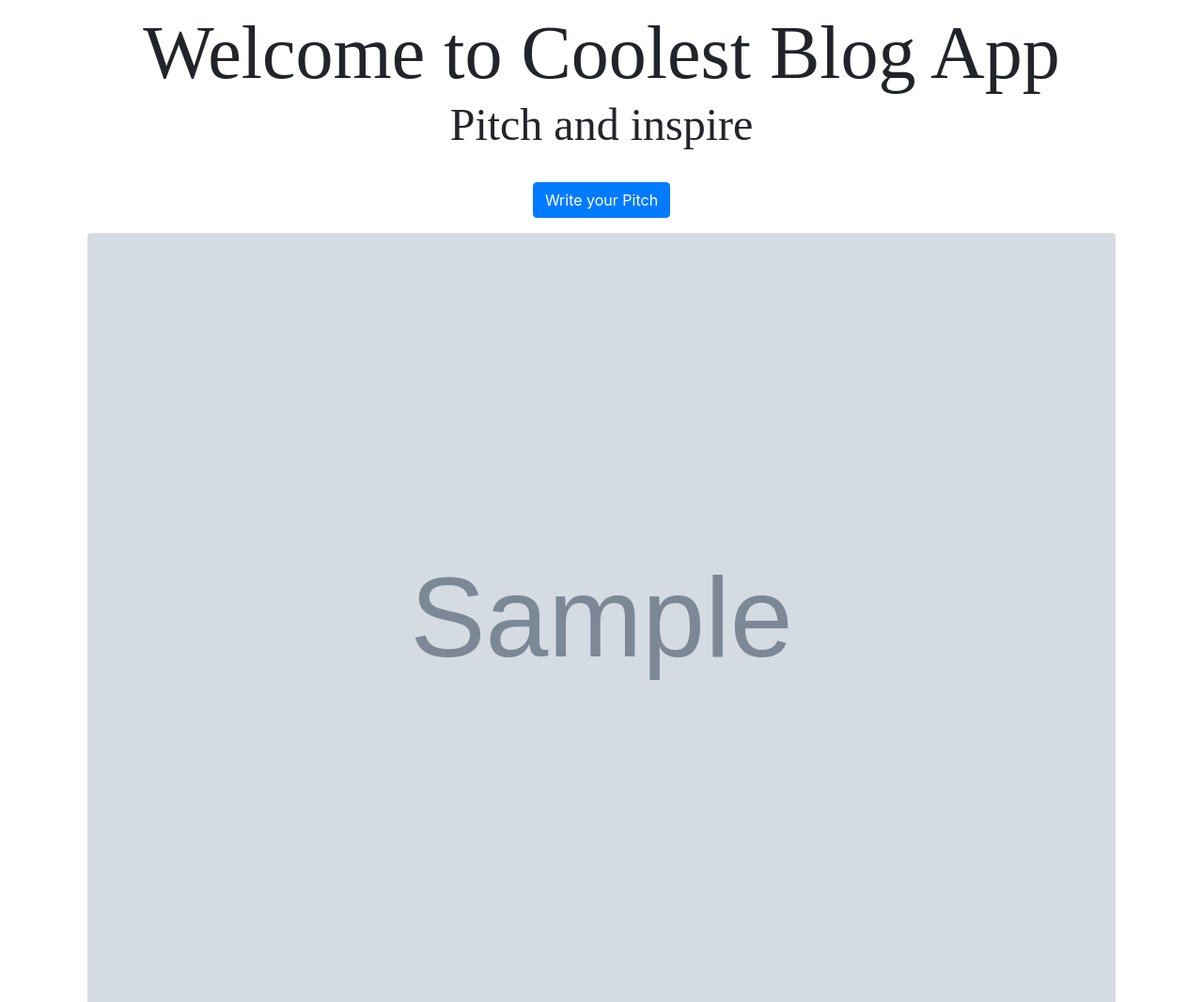
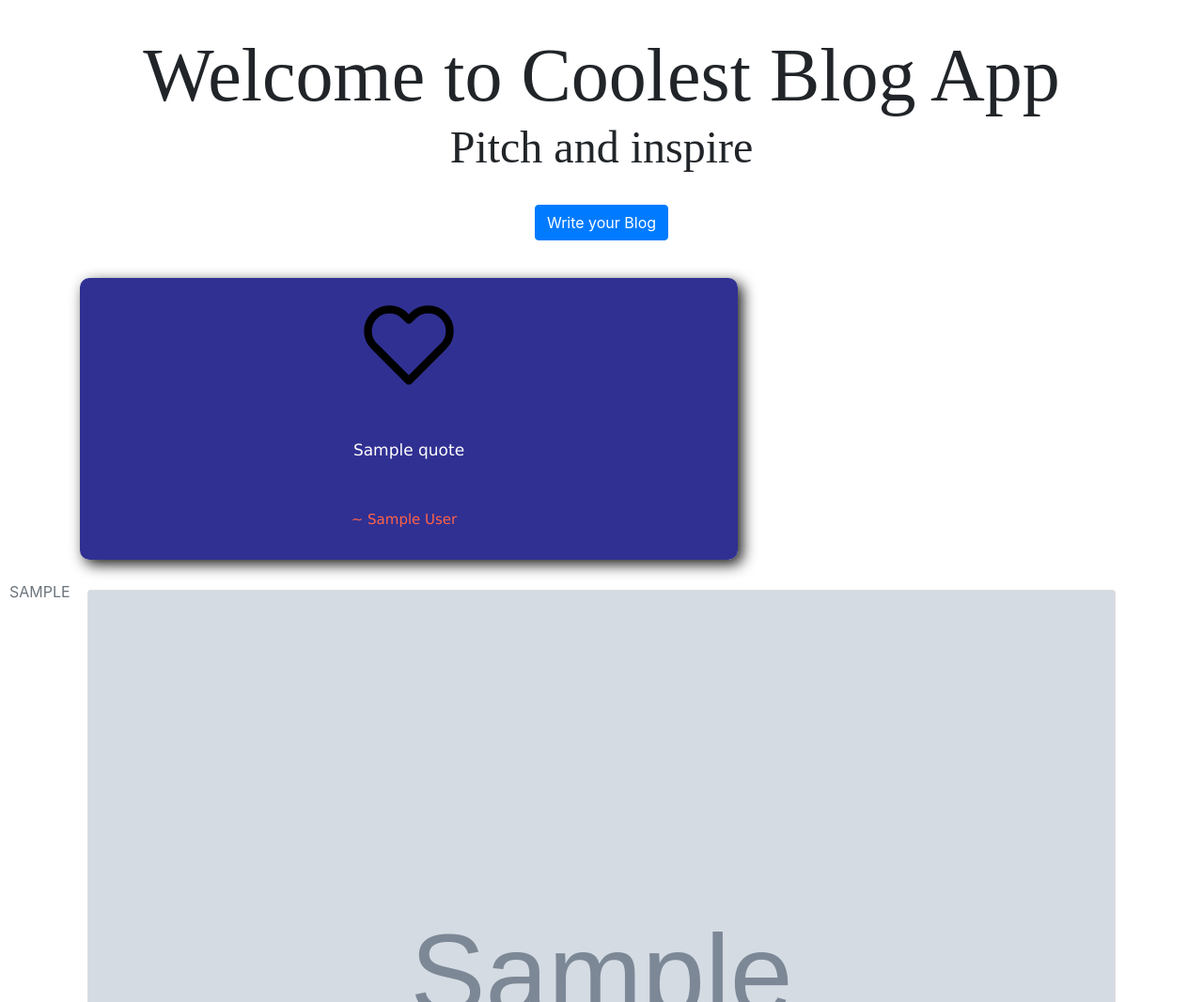
Before and after one commit to Brayoh-ux/Articles, a Flask app: page / in a window 1280 px wide. Shown: the part 132-1199 px from the top of that part at 94% size. Run offline with Flask 2, Linux system fonts and the light colour scheme; the first user in the database is signed in; tables that the repository leaves empty hold one stand-in row (Sample ...); a database or web service that is not in the repository returns one stand-in record (Sample ...); data that the repository does not hold is empty; the page is wider than the window, and the part outside it is not shown; some libraries are stand-ins or nearby versions; some web fonts are replaced.

Commit message:
add quote , username display

```diff
--- a/app/templates/home.html
+++ b/app/templates/home.html
@@ -12,8 +12,23 @@
 
 
         <p style=" text-align: center; ">
-            <a class= "btn btn-primary" href="{{ url_for('new_post') }}">Write your Pitch </a>
+            <a class= "btn btn-primary" href="{{ url_for('new_post') }}">Write your Blog </a>
         </p>
+        <br>
+        {% if quotes %}
+
+            <div class="main">
+               <i><img src="../static/profilepics/heart.svg"   alt=""></i>
+               <div class="quote">
+                    {{quotes.quote }}
+                </div>
+                <div class="author">
+                    ~ {{ quotes.author }}
+                </div>
+            </div>
+
+        {% endif %}
+        <br>
 
 
         {% for post in posts %}
@@ -45,5 +60,39 @@
 
 
 </div>
+<style>
+  .main{
+      background: rgba(13, 13, 129, 0.856);
+      color: #fff;
+      place-items: center;
+      font-family: Verdana, Geneva, Tahoma, sans-serif;
+      width: 700px;
+      height: 300px;
+      display: grid;
+      text-align: center;
+      align-items: center;
+      margin-right: 15vmin;
+      box-shadow: 5px 5px 15px rgba(0, 0,0, .9);
+      border-radius: 10px;
+  }
+  .main img{
+      width: 100px;
+      height: 100px;
+      color: teal;
+  }
+  .quote{
+      font-size: 17px;
+      line-height: 22px;
+      margin: 10px;
+  }
+  .author{
+      margin-bottom: 10px;
+      font-size: 15px;
+      color: tomato;
+      text-align: right;
+      margin-right: 10px;
+  }
+
+</style>
 
 {% endblock %}
--- a/app/templates/navbar.html
+++ b/app/templates/navbar.html
@@ -27,6 +28,13 @@
         </div>
     </nav>
   </nav>
+ </div>
+  <br>
+  <div class=" fixed-bottom " style="text-transform: uppercase; margin: 10px;">
+    <p class="text-muted">
+      {{ current_user.username }}
+    </p>
+  </div>
 
 <!-- flashed messages -->
 
```
Also changed, not shown: other parts of app/templates/navbar.html (+2 -1 lines).
